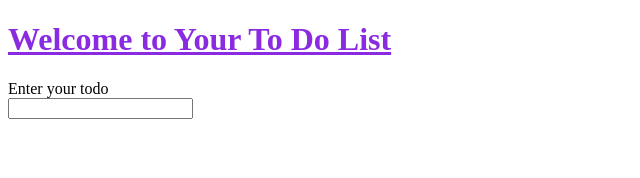
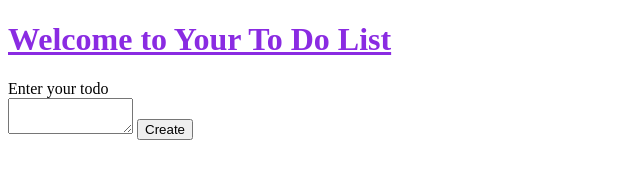
Before and after one commit to arlofeirman/sheyda-arlo-todo-app, a plain HTML site: page index.html in a window 1280 px wide. Shown: the whole page, without its empty margins (0-640 px from the left). Drawn offline with Linux system fonts and the light colour scheme.

Commit message:
input adjustment

```diff
--- a/index.html
+++ b/index.html
@@ -5,6 +5,8 @@
   <form action="" method="POST">
     <label for="todo">Enter your todo</label>
     <br>
-    <input type="text" name="todo" id="todo">
+    <!--<input type="text" name="todo" id="todo">-->
+    <textarea id="todo" name="todo" rows="2" cols="13"></textarea>
+    <input type="submit" value="Create">
   </form>
 </html>
```
